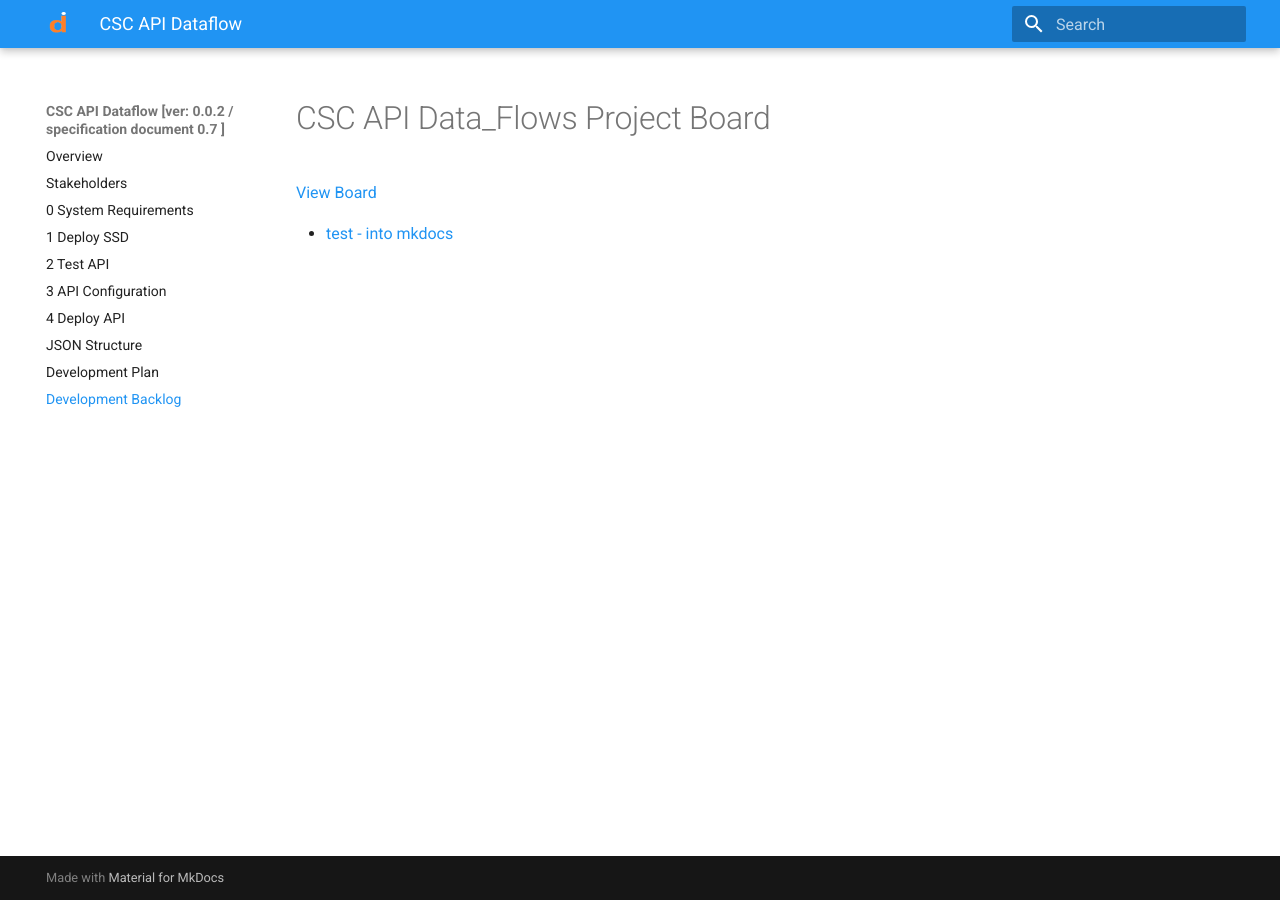
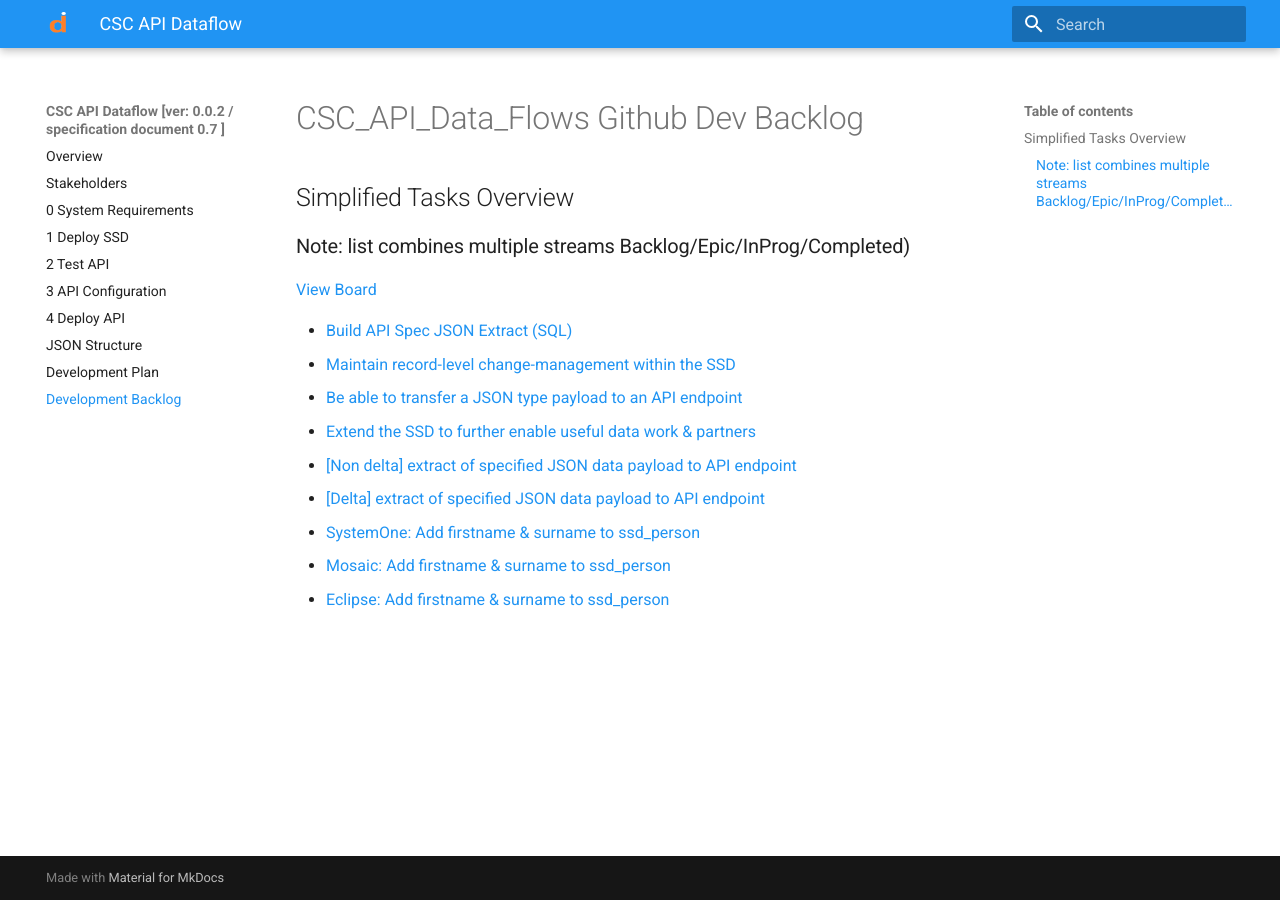
Before and after one commit to data-to-insight/dfe-csc-api-data-flows, an MkDocs documentation site: the page built from docs/git_dev_backlog.md, in a window 1280 px wide. Built offline with MkDocs 1.6.1 and Material for MkDocs 9.7.7, drawn with Linux system fonts in a browser that asks for light colours; comment, search, counter and statistics services are not loaded.

Commit message:
git backlog page minor format fix

```diff
--- a/docs/git_dev_backlog.md
+++ b/docs/git_dev_backlog.md
@@ -1,5 +1,15 @@
-# CSC API Data_Flows Project Board
+# CSC_API_Data_Flows Github Dev Backlog
 
+## Simplified Tasks Overview
+### Note: list combines multiple streams Backlog/Epic/InProg/Completed)
 [View Board](https://github.com/orgs/data-to-insight/projects/13)
 
-- [test - into mkdocs](https://github.com/data-to-insight/csc_api_data_collection/issues/1)
+- [Build API Spec JSON Extract (SQL)](https://github.com/data-to-insight/csc_api_data_collection/issues/2)
+- [Maintain record-level change-management within the SSD](https://github.com/data-to-insight/csc_api_data_collection/issues/3)
+- [Be able to transfer a JSON type payload to an API endpoint](https://github.com/data-to-insight/csc_api_data_collection/issues/4)
+- [Extend the SSD to further enable useful data work & partners](https://github.com/data-to-insight/csc_api_data_collection/issues/7)
+- [[Non delta] extract of specified JSON data payload to API endpoint](https://github.com/data-to-insight/csc_api_data_collection/issues/5)
+- [[Delta] extract of specified JSON data payload to API endpoint](https://github.com/data-to-insight/csc_api_data_collection/issues/6)
+- [SystemOne: Add firstname & surname to ssd_person](https://github.com/data-to-insight/csc_api_data_collection/issues/8)
+- [Mosaic: Add firstname & surname to ssd_person](https://github.com/data-to-insight/csc_api_data_collection/issues/9)
+- [Eclipse: Add firstname & surname to ssd_person](https://github.com/data-to-insight/csc_api_data_collection/issues/10)
```
Also changed, not shown: 1 other file.
